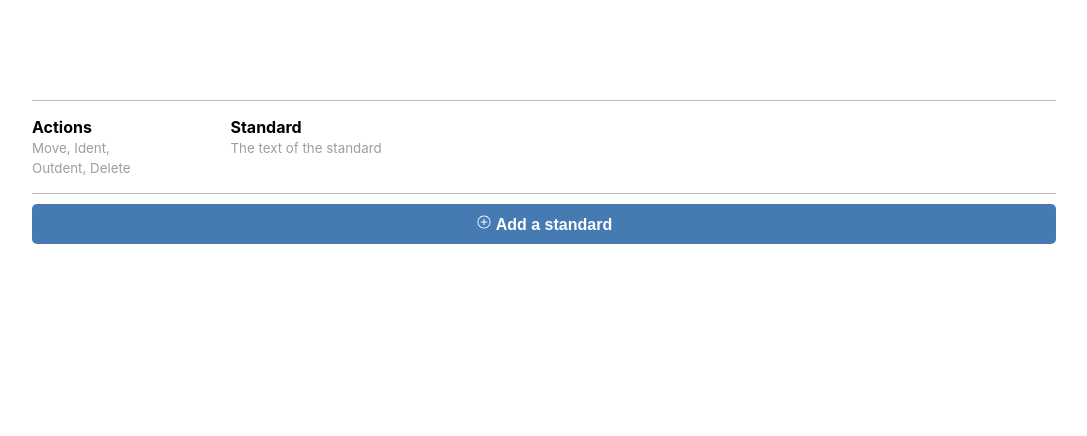
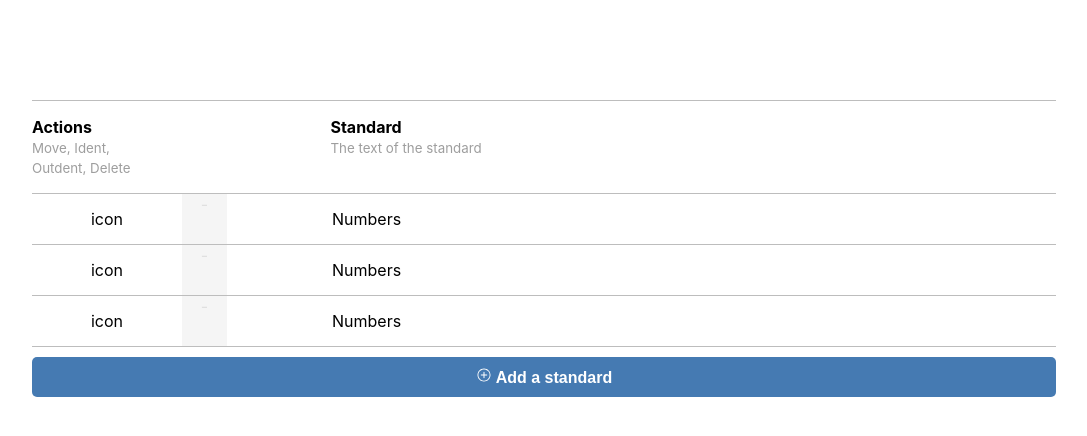
Before and after one commit to MKS-01/curriculum-authoring-tool, a React (Create React App) app: page / in a window 1280 px wide. Shown: the top 436 px of the page, without its empty margins (96-1183 px from the left). Built offline with nearby package versions, Linux system fonts and the light colour scheme.

Commit message:
row initial setip

```diff
--- a/src/App.js
+++ b/src/App.js
@@ -2,6 +2,7 @@ import React from 'react';
 import './styles/App.css';
 import AddStandardBtn from './button/add';
 import HeaderRow from './components/header';
+import Row from './components/row';
 
 function App() {
   return (
@@ -10,6 +11,11 @@ function App() {
 
       <div className='parent'>
         <HeaderRow />
+        <Row />
+
+        <Row />
+        <Row />
+
         <AddStandardBtn />
       </div>
     </div>
--- /dev/null
+++ b/src/components/common/IconButton.js
@@ -0,0 +1,5 @@
+import React from 'react';
+
+export default function IconButton() {
+  return <div></div>;
+}
--- a/src/components/row/index.js
+++ b/src/components/row/index.js
@@ -0,0 +1,15 @@
+import React from 'react';
+
+function Row() {
+  return (
+    <div className='row'>
+      <div className='row-icon'>icon</div>
+      <div className='row-box'>
+        <div>-</div>
+      </div>
+      <div className='row-input'> Numbers</div>
+    </div>
+  );
+}
+
+export default Row;
--- a/src/styles/App.css
+++ b/src/styles/App.css
@@ -10,8 +10,8 @@
   margin: auto;
   height: 200px;
   width: 80%;
+  align-items: center;
   /* background-color: yellow; */
-  align-items: center;
 }
 
 /*-----header row-----*/
@@ -30,12 +30,39 @@
 }
 
 .header-section-two {
-  margin-left: 100px;
+  margin-left: 200px;
 }
 
+/*-----row-----*/
+.row {
+  display: flex;
+  flex-direction: row;
+  width: 100%;
+  flex-direction: row;
+  /* padding-bottom: 40px; */
+  border-bottom: 1px solid #bdbdbd;
+  align-items: center;
+}
+
+.row-icon {
+  width: 150px;
+}
+
+.row-box {
+  display: flex;
+  width: 150px;
+  height: 50px;
+  background-color: #ffffff;
+  color: #e0e0e0;
+  text-align: center;
+  /* background-color: yellow; */
+}
+.row-box div {
+  width: 45px;
+  background-color: #f5f5f5;
+}
 /*-----add standard btn-----*/
 .add-btn {
-  /* display: flex; */
   margin-top: 10px;
   width: 100%;
 }
```
Also changed, not shown: src/components/common/title.js (+9 -0 lines).
